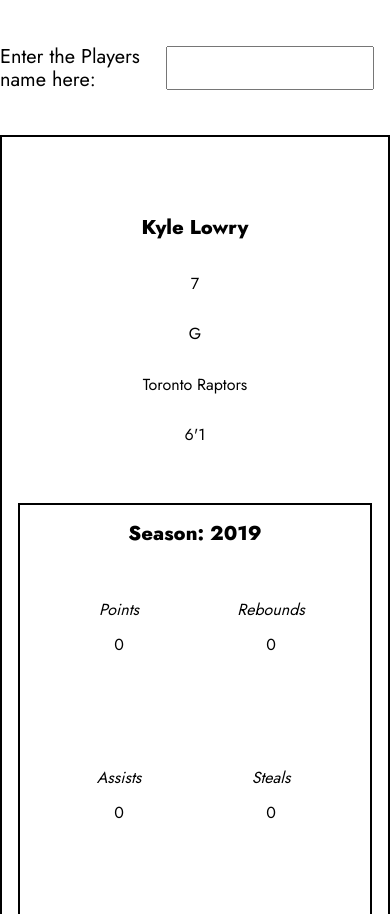
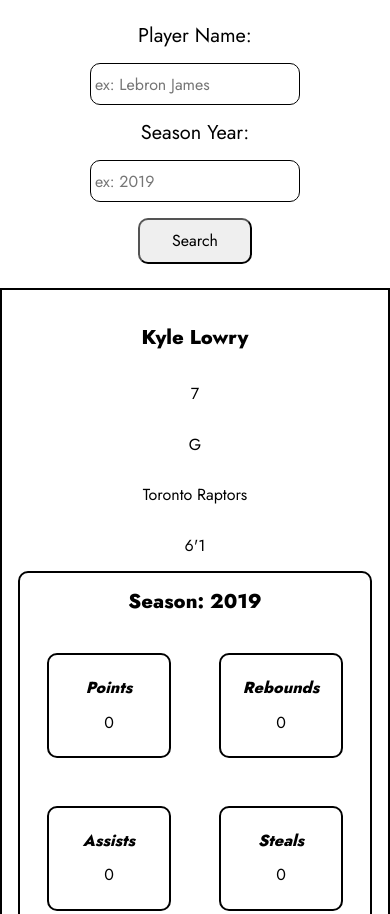
Before and after one commit to sandricoprovo/nba-player-lookup, a plain HTML site: page index.html in a window 390 px wide. Shown: the top 914 px of the page. Drawn offline with Linux system fonts and the light colour scheme; a script that the page names is missing.

Commit message:
Change: added form and search btn for inputs

```diff
--- a/index.html
+++ b/index.html
@@ -22,10 +22,18 @@
 <body>
   <!-- Content -->
   <main class="container">
-    <label class="input__name" for="player-name">
-      Enter the Players name here:
-      <input type="text" name="player-name">
-    </label>
+    <!-- Form Inputs -->
+    <form class="form__search" action="">
+      <label class="form__input" for="search-name">
+        Player Name:
+        <input type="text" name="search-name" placeholder="ex: Lebron James">
+      </label>
+      <label class="form__input" for="search-season">
+        Season Year:
+        <input type="text" name="search-season" placeholder="ex: 2019">
+      </label>
+      <button class="form__submitbtn" type="submit">Search</button>
+    </form>
     <!-- Main Player Info -->
     <div class="tile__player">
       <div class="player__details">
@@ -56,7 +64,7 @@
         <!-- Steals -->
         <div class="stat__card">
           <h3 class="stat__name">Steals</h3>
-          <p class="stat__number stat__steal">0</p>
+          <p class="stat__number stat__steals">0</p>
         </div>
         <!-- Blocks -->
         <div class="stat__card">
--- a/scss/layouts/_main-layout.scss
+++ b/scss/layouts/_main-layout.scss
@@ -9,8 +9,9 @@
 }
 
 // Inputs
-.input__name {
+.form__search {
   display: flex;
+  flex-wrap: wrap;
   justify-content: center;
   align-items: center;
 }
@@ -43,7 +44,16 @@
 
 // Media Queries
 @media screen and (min-width: 600px) {
-  .input__name {
+  .form__search {
     grid-column: 1 / span 4;
   }
 }
+
+@media screen and (max-width: 650px) {
+  .form__search {
+    display: flex;
+    flex-direction: column;
+    justify-content: center;
+    align-items: center;
+  }
+}
--- a/scss/pages/main.scss
+++ b/scss/pages/main.scss
@@ -11,23 +11,39 @@
   width: 100vw;
   min-height: 100vh;
 
-  // Inputs
-  .input__name {
-    height: 16vh;
+  // Form Elements
+  .form__search {
+    padding: 24px 0px;
     font-size: var(--subhead-1);
     font-size: clamp(var(--subhead-2), 2vw, var(--subhead-1));
     font-family: var(--font-family);
     font-weight: var(--fontweight-regular);
   }
 
-  .input__name > input {
+  .form__input {
+    width: 32%;
+    min-width: 300px;
+  }
+
+  .form__input > input {
     margin: 16px;
     height: 32px;
     padding: 4px;
-    width: calc(32 * 8 * 1px);
+    width: 50%;
+    min-width: 200px;
     font-size: var(--text);
     font-family: var(--font-family);
     font-weight: var(--fontweight-regular);
+    border-radius: var(--border-radius);
+    border: 1px solid black;
+  }
+
+  .form__submitbtn {
+    font-size: var(--text);
+    font-family: var(--font-family);
+    font-weight: var(--fontweight-regular);
+    padding: 12px 32px;
+    border-radius: var(--border-radius);
   }
 
   // Player Tile
@@ -41,8 +57,6 @@
     min-width: 300px;
     width: 30%;
     max-width: 350px;
-    height: 50%;
-    max-height: 350px;
   }
 
   .stat__player-name {
@@ -65,6 +79,7 @@
   .player__stats {
     border: 2px solid black;
     width: 50%;
+    border-radius: var(--border-radius);
   }
 
   .stat__season {
@@ -79,15 +94,16 @@
   .stat__card {
     width: 104px;
     text-align: center;
-    height: 120px;
     margin: 24px;
+    border: 2px solid black;
+    padding: 8px;
+    border-radius: var(--border-radius);
   }
 
   .stat__name {
-    font-size: var(--subhead-1);
-    font-size: clamp(var(--text), 2vw, var(--subhead-1));
+    font-size: var(--text);
     font-family: var(--font-family);
-    font-weight: var(--fontweight-regular);
+    font-weight: var(--fontweight-exbold);
     font-style: italic;
   }
 
@@ -100,6 +116,10 @@
 
 // Media Queries
 @media screen and (max-width: 650px) {
+  .form__search {
+    text-align: center;
+  }
+
   .container .player__stats {
     width: 100%;
   }
--- a/scss/utils/_system.scss
+++ b/scss/utils/_system.scss
@@ -5,6 +5,11 @@
 
 // === === === ROOT === === === //
 :root {
+  // Color
+  [data-theme="default"] {
+  }
+  [data-theme="dark"] {
+  }
   // Type Scale
   --header-1: 48.883px;
   --header-2: 39.06px;
@@ -16,7 +21,6 @@
   --font-family: "Jost", sans-serif;
   --fontweight-regular: 400;
   --fontweight-exbold: 800;
-  // Color
-  // [data-theme="default"]{}
-  // [data-theme="dark"]{}
+  // Other variables
+  --border-radius: 10px;
 }
--- /dev/null
+++ b/src/javascript/app.js
@@ -0,0 +1,29 @@
+(function(){
+  let searchedPlayer = document.querySelector('[name="search-name"]');
+  let searchedSeason = document.querySelector('[name="search-season"]');
+  let playerName = document.querySelector('.stat__player-name');
+  let playerNumber = document.querySelector('.stat__player-number');
+  let playerPosition = document.querySelector('.stat__position');
+  let playerTeam = document.querySelector('.stat__team');
+  let playerHeight = document.querySelector('.stat__height');
+  let playerPoints = document.querySelector('.stat__points');
+  let playerRebounds = document.querySelector('.stat__rebounds');
+  let playerAssists = document.querySelector('.stat__assists');
+  let playerSteal = document.querySelector('.stat__steals');
+  let playerBlocks = document.querySelector('.stat__blocks');
+  let playerMinsPG = document.querySelector('.stat__mpg');
+  let playerFgPct = document.querySelector('.stat__fgpct');
+  let player3ptPct = document.querySelector('.stat__3ptpct');
+  let playerFTPct = document.querySelector('.stat__ftpct');
+
+
+
+
+  // Event Listeners =====================================
+
+
+
+
+
+
+})();
```
Also changed, not shown: src/css/main.css, 1 other file.
